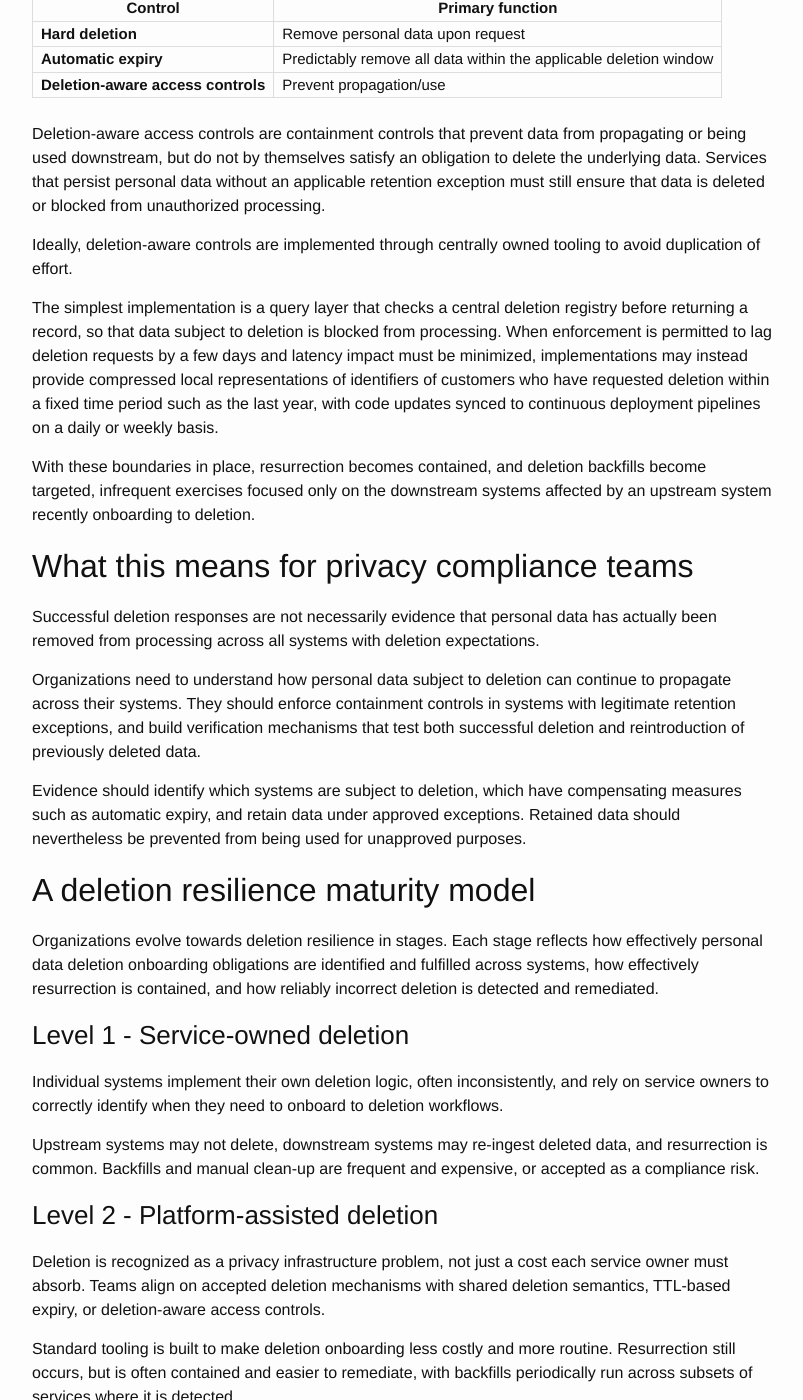
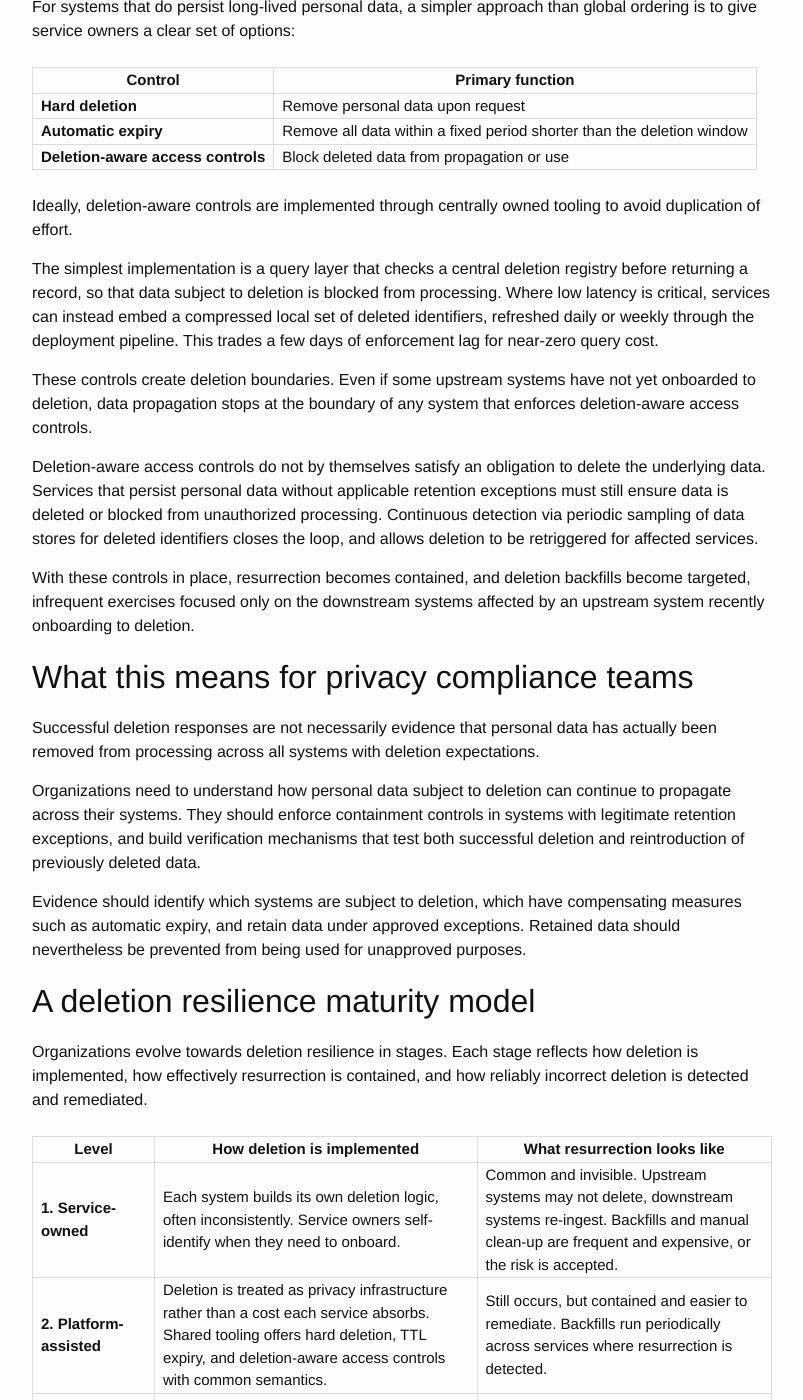
Before and after one commit to msayson/msayson.github.io, a Jekyll site: the page built from _posts/2026-08-30-mitigating-personal-data-resurrection.markdown, in a window 1280 px wide and 1400 px high, scrolled down 2914 px. Shown: the whole window, without its empty margins (238-1041 px from the left). Built offline with Jekyll 4.4.1, drawn with Linux system fonts in a browser that asks for light colours; some of the changed text lies outside the part shown.

Commit message:
Reorganized and revised data resurrection post

```diff
--- a/_posts/2026-08-30-mitigating-personal-data-resurrection.markdown
+++ b/_posts/2026-08-30-mitigating-personal-data-resurrection.markdown
@@ -8,7 +8,7 @@
 
 # Deleted and back again: mitigating unintended data resurrection
 
-A customer submits a personal data deletion request.  Ordering, marketing, and personalization systems remove their records, and yet, a week later, the data is back as if nothing had happened.
+Kathy submits a personal data deletion request.  Ordering, marketing, and personalization systems remove her records, and yet, a week later, her data is back as if nothing had happened.
 
 In complex data architectures, keeping deleted personal data *deleted* is a persistent engineering challenge.  Systems re-ingest, recompute, replay, and repopulate data long after a deletion request has been processed.
 
@@ -46,11 +46,11 @@
 
 Even if deletion requests are sent to upstream systems first, workflows are often asynchronous.  Some services delete immediately, while others batch deletions into daily or weekly jobs during periods of low customer traffic.
 
-### 3. Semantic inconsistencies around deletion
+### 3. Soft deletion across system boundaries
 
-When upstream systems apply soft-deletion by setting a "deleted" flag but continue propagating these records to services with differing deletion semantics, downstream systems with hard-deletion semantics may re-ingest soft-deleted records and treat them as active data.
+When an upstream system soft-deletes a record by setting a "deleted" flag and continues propagating it, the record carries its deletion state in a field that downstream consumers must be aware of.  Consumers that don't, because the field isn't part of the contract, or was added after integration, may treat the record as active data.
 
-Soft deletion is only safe when producers and consumers agree and enforce an explicit contract for deleted data that must be blocked from use cases that lack retention exceptions.
+Soft deletion is only safe when producers and consumers share an explicit contract: deleted records must be suppressed or identifiable at ingestion, and consumers must be obligated to prevent processing deleted records for unauthorized purposes.
 
 ### 4. Event replay and cached data
 
@@ -78,7 +78,7 @@
 
 Backfills aren't a silver bullet either.  Continually polling for re-emergence of deleted data and retriggering deletion requests creates churn, increased service load, and does not scale when accumulating hundreds of thousands or millions of historical deletion requests.  When the underlying resurrection pathways remain open, backfills simply repeat the same work indefinitely.
 
-The real solution does not require perfect ordering or custom deletion workflows in every system.  What you need is *eventual deletion* across all systems that persist personal data within an applicable deletion window, often 1-3 months, combined with detection and remediation when deletion is incorrectly applied.
+The real solution does not require perfect ordering or custom deletion workflows in every system.  What you need is *eventual deletion*: deletion state converges across systems within an applicable deletion window of typically 1-3 months, combined with detection and remediation when deletion is incorrectly applied.
 
 Not all systems require complex deletion workflows.  Many only need recent data to operate.  For these services, it's often simpler to automatically delete records after a defined time period, using time-to-live or object expiry lifecycles.  These services may not need explicit deletion onboarding if they can demonstrate that personal data is automatically removed within the applicable deletion window.
 
@@ -87,17 +87,19 @@
 |Control|Primary function|
 |-|-|
 |**Hard deletion**|Remove personal data upon request|
-|**Automatic expiry**|Predictably remove all data within the applicable deletion window|
-|**Deletion-aware access controls**|Prevent propagation/use|
+|**Automatic expiry**|Remove all data within a fixed period shorter than the deletion window|
+|**Deletion-aware access controls**|Block deleted data from propagation or use|
 {:.table-small-bordered .top-bottom-padded}
-
-Deletion-aware access controls are containment controls that prevent data from propagating or being used downstream, but do not by themselves satisfy an obligation to delete the underlying data.  Services that persist personal data without an applicable retention exception must still ensure that data is deleted or blocked from unauthorized processing.
 
 Ideally, deletion-aware controls are implemented through centrally owned tooling to avoid duplication of effort.
 
-The simplest implementation is a query layer that checks a central deletion registry before returning a record, so that data subject to deletion is blocked from processing.  When enforcement is permitted to lag deletion requests by a few days and latency impact must be minimized, implementations may instead provide compressed local representations of identifiers of customers who have requested deletion within a fixed time period such as the last year, with code updates synced to continuous deployment pipelines on a daily or weekly basis.
+The simplest implementation is a query layer that checks a central deletion registry before returning a record, so that data subject to deletion is blocked from processing.  Where low latency is critical, services can instead embed a compressed local set of deleted identifiers, refreshed daily or weekly through the deployment pipeline.  This trades a few days of enforcement lag for near-zero query cost.
 
-With these boundaries in place, resurrection becomes contained, and deletion backfills become targeted, infrequent exercises focused only on the downstream systems affected by an upstream system recently onboarding to deletion.
+These controls create deletion boundaries.  Even if some upstream systems have not yet onboarded to deletion, data propagation stops at the boundary of any system that enforces deletion-aware access controls.
+
+Deletion-aware access controls do not by themselves satisfy an obligation to delete the underlying data.  Services that persist personal data without applicable retention exceptions must still ensure data is deleted or blocked from unauthorized processing.  Continuous detection via periodic sampling of data stores for deleted identifiers closes the loop, and allows deletion to be retriggered for affected services.
+
+With these controls in place, resurrection becomes contained, and deletion backfills become targeted, infrequent exercises focused only on the downstream systems affected by an upstream system recently onboarding to deletion.
 
 ## What this means for privacy compliance teams
 
@@ -109,27 +111,16 @@
 
 ## A deletion resilience maturity model
 
-Organizations evolve towards deletion resilience in stages.  Each stage reflects how effectively personal data deletion onboarding obligations are identified and fulfilled across systems, how effectively resurrection is contained, and how reliably incorrect deletion is detected and remediated.
+Organizations evolve towards deletion resilience in stages.  Each stage reflects how deletion is implemented, how effectively resurrection is contained, and how reliably incorrect deletion is detected and remediated.
 
-### Level 1 - Service-owned deletion
+|Level|How deletion is implemented|What resurrection looks like|
+|-----|---------------------------|----------------------------|
+|**1. Service-owned**|Each system builds its own deletion logic, often inconsistently.  Service owners self-identify when they need to onboard.|Common and invisible.  Upstream systems may not delete, downstream systems re-ingest.  Backfills and manual clean-up are frequent and expensive, or the risk is accepted.|
+|**2. Platform-assisted**|Deletion is treated as privacy infrastructure rather than a cost each service absorbs.  Shared tooling offers hard deletion, TTL expiry, and deletion-aware access controls with common semantics.|Still occurs, but contained and easier to remediate.  Backfills run periodically across services where resurrection is detected.|
+|**3. Systemically resilient**|Controls are built into infrastructure by default, with centralized deletion state, deletion-aware boundaries, and minimal service team context needed to implement or validate.|Rare, localized, and quickly corrected.  Automated detection and reconciliation cover replay and recovery paths.|
+{:.table-small-bordered .top-bottom-padded}
 
-Individual systems implement their own deletion logic, often inconsistently, and rely on service owners to correctly identify when they need to onboard to deletion workflows.
-
-Upstream systems may not delete, downstream systems may re-ingest deleted data, and resurrection is common.  Backfills and manual clean-up are frequent and expensive, or accepted as a compliance risk.
-
-### Level 2 - Platform-assisted deletion
-
-Deletion is recognized as a privacy infrastructure problem, not just a cost each service owner must absorb.  Teams align on accepted deletion mechanisms with shared deletion semantics, TTL-based expiry, or deletion-aware access controls.
-
-Standard tooling is built to make deletion onboarding less costly and more routine.  Resurrection still occurs, but is often contained and easier to remediate, with backfills periodically run across subsets of services where it is detected.
-
-### Level 3 - Systemic deletion resilience
-
-Infrastructure is designed and deployed with privacy controls built in by default, with centralized deletion state and controls, deletion-aware boundaries, and automated detection and reconciliation of incorrect deletion that covers replay and recovery paths.
-
-Hard deletion, TTL expiry, and deletion-aware access controls are consistently applied, and need minimal service team context to implement and validate.
-
-Resurrection becomes rare, localized, and quickly corrected.
+Most large organizations sit between Levels 1 and 2: tooling exists, but onboarding costs enough that a long tail never fully completes it, leaving resurrection a systemic defect.  The jump to Level 2 is a tooling investment; the jump to Level 3 is an architectural one.
 
 ## Summary
 
```
Also changed, not shown: other parts of _posts/2026-08-30-mitigating-personal-data-resurrection.markdown (+3 -3 lines).
